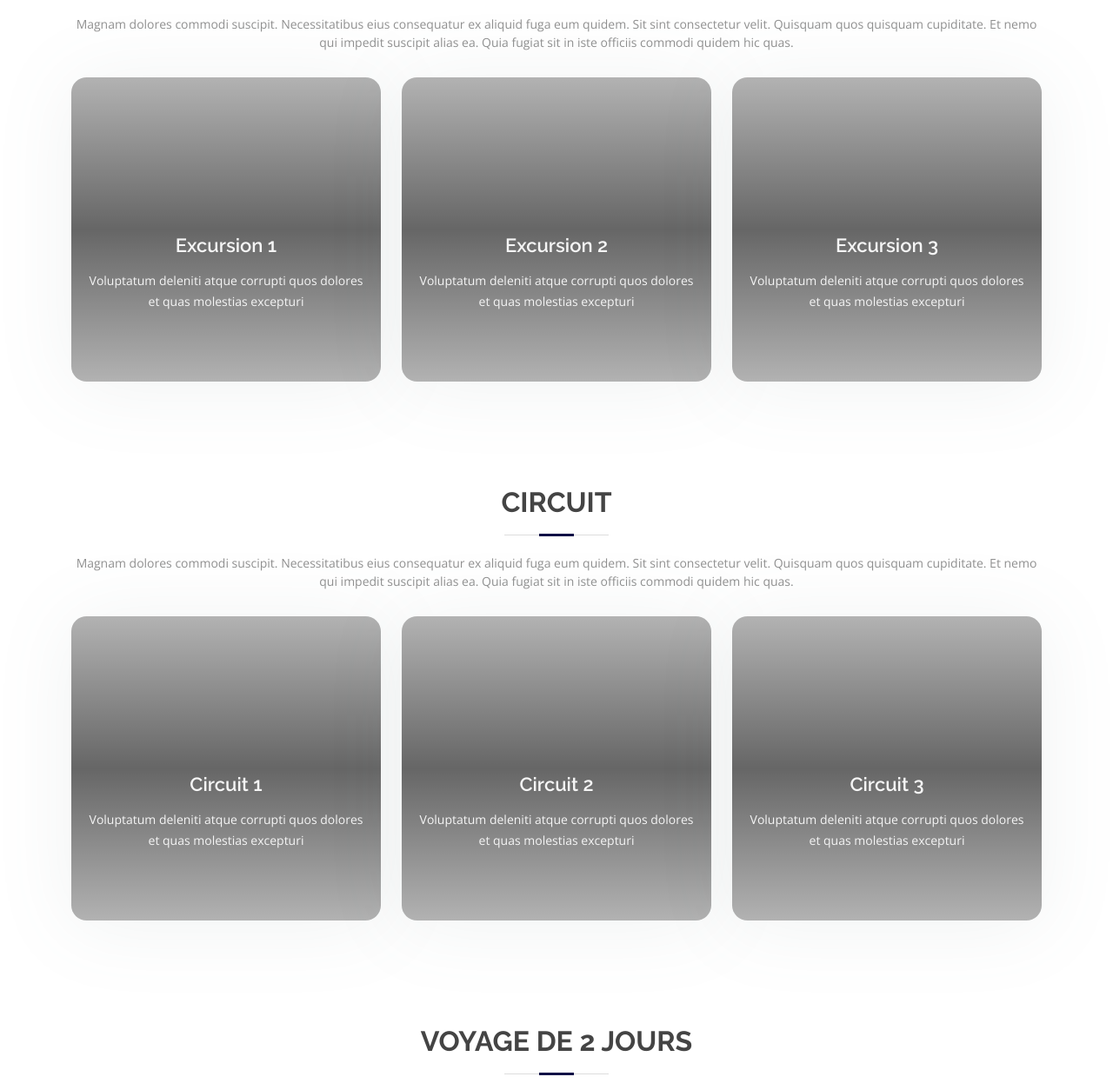
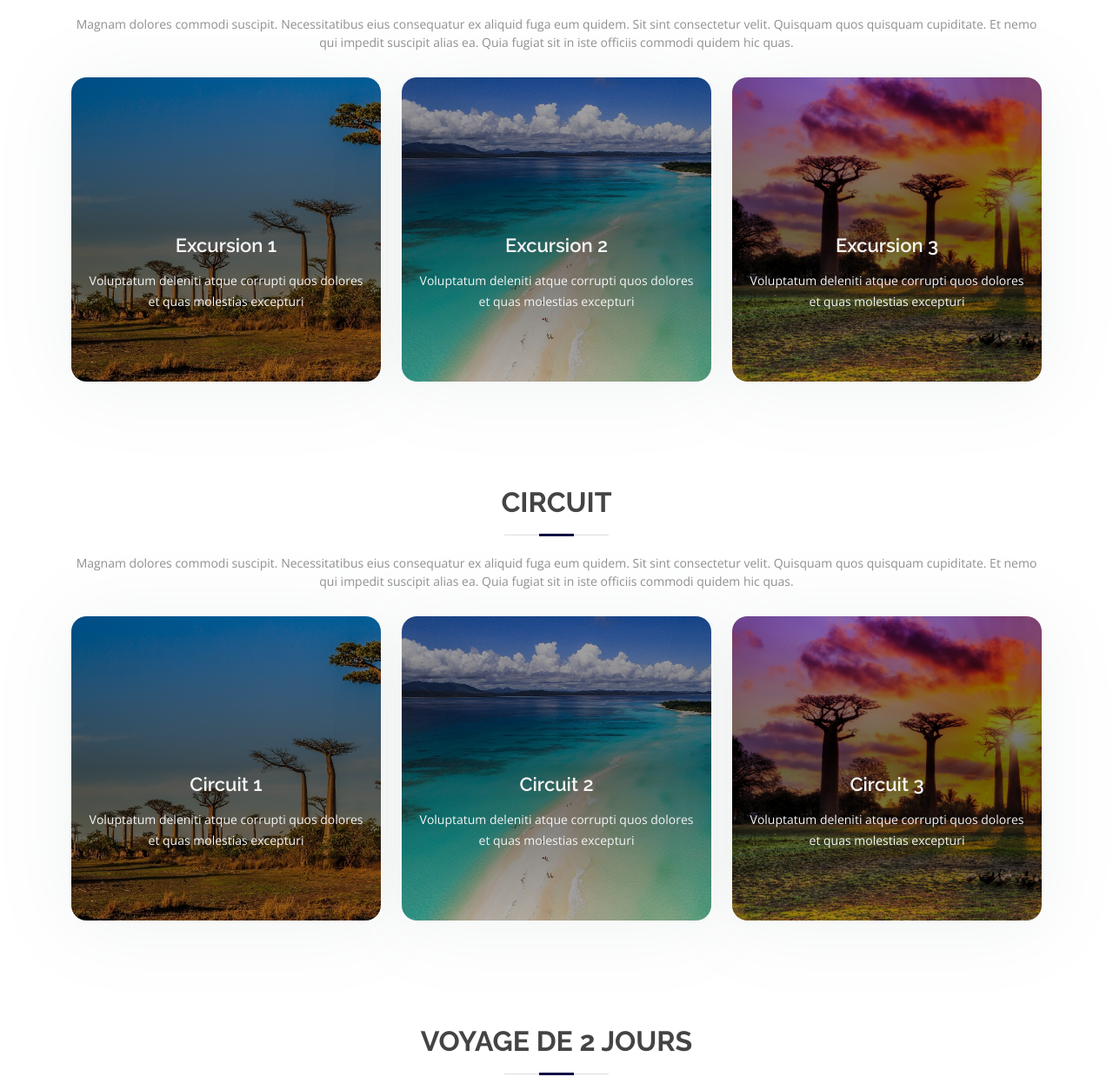
Before and after one commit to gaetan1903/Agence, a plain HTML site: page index.html in a window 1280 px wide. Shown: the part 2293-3547 px from the top of the page at 87% size. Drawn offline with nearby package versions, Linux system fonts and the light colour scheme.

Commit message:
[IMP] change image path

```diff
--- a/index.html
+++ b/index.html
@@ -266,7 +266,7 @@
 
         <div class="row">
           <div class="col-lg-4 col-md-6 d-flex align-items-stretch" data-aos="zoom-in" data-aos-delay="100">
-            <div class="icon-box iconbox-blue" style="background-image:linear-gradient(rgba(0, 0, 0, 0.3),rgba(0, 0, 0, 0.6), rgba(0, 0, 0, 0.3)), url('./image_1.jpg');">
+            <div class="icon-box iconbox-blue" style="background-image:linear-gradient(rgba(0, 0, 0, 0.3),rgba(0, 0, 0, 0.6), rgba(0, 0, 0, 0.3)), url('./assets/img/card-image/image_1.jpg');">
               <div class="icon">
                 <!-- <svg width="200" height="200" viewBox="0 0 600 600" xmlns="http://www.w3.org/2000/svg">
                   <path stroke="none" stroke-width="0" fill="#f5f5f5" d="M300,521.0016835830174C376.1290562159157,517.8887921683347,466.0731472004068,529.7835943286574,510.70327084640275,468.03025145048787C554.3714126377745,407.6079735673963,508.03601936045806,328.9844924480964,491.2728898941984,256.3432110539036C474.5976632858925,184.082847569629,479.9380746630129,96.60480741107993,416.23090153303,58.64404602377083C348.86323505073057,18.502131276798302,261.93793281208167,40.57373210992963,193.5410806939664,78.93577620505333C130.42746243093433,114.334589627462,98.30271207620316,179.96522072025542,76.75703585869454,249.04625023123273C51.97151888228291,328.5150500222984,13.704378332031375,421.85034740162234,66.52175969318436,486.19268352777647C119.04800174914682,550.1803526380478,217.28368757567262,524.383925680826,300,521.0016835830174"></path>
@@ -278,7 +278,7 @@
           </div>
 
           <div class="col-lg-4 col-md-6 d-flex align-items-stretch" data-aos="zoom-in" data-aos-delay="100">
-            <div class="icon-box iconbox-blue" style="background-image:linear-gradient(rgba(0, 0, 0, 0.3),rgba(0, 0, 0, 0.6), rgba(0, 0, 0, 0.3)), url('./image_3.jpg');">
+            <div class="icon-box iconbox-blue" style="background-image:linear-gradient(rgba(0, 0, 0, 0.3),rgba(0, 0, 0, 0.6), rgba(0, 0, 0, 0.3)), url('./assets/img/card-image/image_3.jpg');">
               <div class="icon">
                 <!-- <svg width="200" height="200" viewBox="0 0 600 600" xmlns="http://www.w3.org/2000/svg">
                   <path stroke="none" stroke-width="0" fill="#f5f5f5" d="M300,521.0016835830174C376.1290562159157,517.8887921683347,466.0731472004068,529.7835943286574,510.70327084640275,468.03025145048787C554.3714126377745,407.6079735673963,508.03601936045806,328.9844924480964,491.2728898941984,256.3432110539036C474.5976632858925,184.082847569629,479.9380746630129,96.60480741107993,416.23090153303,58.64404602377083C348.86323505073057,18.502131276798302,261.93793281208167,40.57373210992963,193.5410806939664,78.93577620505333C130.42746243093433,114.334589627462,98.30271207620316,179.96522072025542,76.75703585869454,249.04625023123273C51.97151888228291,328.5150500222984,13.704378332031375,421.85034740162234,66.52175969318436,486.19268352777647C119.04800174914682,550.1803526380478,217.28368757567262,524.383925680826,300,521.0016835830174"></path>
@@ -290,7 +290,7 @@
           </div>
 
           <div class="col-lg-4 col-md-6 d-flex align-items-stretch" data-aos="zoom-in" data-aos-delay="100">
-            <div class="icon-box iconbox-blue" style="background-image:linear-gradient(rgba(0, 0, 0, 0.3),rgba(0, 0, 0, 0.6), rgba(0, 0, 0, 0.3)), url('./image_2.jpg');">
+            <div class="icon-box iconbox-blue" style="background-image:linear-gradient(rgba(0, 0, 0, 0.3),rgba(0, 0, 0, 0.6), rgba(0, 0, 0, 0.3)), url('./assets/img/card-image/image_2.jpg');">
               <div class="icon">
                 <!-- <svg width="200" height="200" viewBox="0 0 600 600" xmlns="http://www.w3.org/2000/svg">
                   <path stroke="none" stroke-width="0" fill="#f5f5f5" d="M300,521.0016835830174C376.1290562159157,517.8887921683347,466.0731472004068,529.7835943286574,510.70327084640275,468.03025145048787C554.3714126377745,407.6079735673963,508.03601936045806,328.9844924480964,491.2728898941984,256.3432110539036C474.5976632858925,184.082847569629,479.9380746630129,96.60480741107993,416.23090153303,58.64404602377083C348.86323505073057,18.502131276798302,261.93793281208167,40.57373210992963,193.5410806939664,78.93577620505333C130.42746243093433,114.334589627462,98.30271207620316,179.96522072025542,76.75703585869454,249.04625023123273C51.97151888228291,328.5150500222984,13.704378332031375,421.85034740162234,66.52175969318436,486.19268352777647C119.04800174914682,550.1803526380478,217.28368757567262,524.383925680826,300,521.0016835830174"></path>
@@ -315,7 +315,7 @@
 
         <div class="row">
           <div class="col-lg-4 col-md-6 d-flex align-items-stretch" data-aos="zoom-in" data-aos-delay="100">
-            <div class="icon-box iconbox-blue" style="background-image:linear-gradient(rgba(0, 0, 0, 0.3),rgba(0, 0, 0, 0.6), rgba(0, 0, 0, 0.3)), url('./image_1.jpg');">
+            <div class="icon-box iconbox-blue" style="background-image:linear-gradient(rgba(0, 0, 0, 0.3),rgba(0, 0, 0, 0.6), rgba(0, 0, 0, 0.3)), url('./assets/img/card-image/image_1.jpg');">
               <div class="icon">
                 <!-- <svg width="200" height="200" viewBox="0 0 600 600" xmlns="http://www.w3.org/2000/svg">
                   <path stroke="none" stroke-width="0" fill="#f5f5f5" d="M300,521.0016835830174C376.1290562159157,517.8887921683347,466.0731472004068,529.7835943286574,510.70327084640275,468.03025145048787C554.3714126377745,407.6079735673963,508.03601936045806,328.9844924480964,491.2728898941984,256.3432110539036C474.5976632858925,184.082847569629,479.9380746630129,96.60480741107993,416.23090153303,58.64404602377083C348.86323505073057,18.502131276798302,261.93793281208167,40.57373210992963,193.5410806939664,78.93577620505333C130.42746243093433,114.334589627462,98.30271207620316,179.96522072025542,76.75703585869454,249.04625023123273C51.97151888228291,328.5150500222984,13.704378332031375,421.85034740162234,66.52175969318436,486.19268352777647C119.04800174914682,550.1803526380478,217.28368757567262,524.383925680826,300,521.0016835830174"></path>
@@ -327,7 +327,7 @@
           </div>
 
           <div class="col-lg-4 col-md-6 d-flex align-items-stretch" data-aos="zoom-in" data-aos-delay="100">
-            <div class="icon-box iconbox-blue" style="background-image:linear-gradient(rgba(0, 0, 0, 0.3),rgba(0, 0, 0, 0.6), rgba(0, 0, 0, 0.3)), url('./image_3.jpg');">
+            <div class="icon-box iconbox-blue" style="background-image:linear-gradient(rgba(0, 0, 0, 0.3),rgba(0, 0, 0, 0.6), rgba(0, 0, 0, 0.3)), url('./assets/img/card-image/image_3.jpg');">
               <div class="icon">
                 <!-- <svg width="200" height="200" viewBox="0 0 600 600" xmlns="http://www.w3.org/2000/svg">
                   <path stroke="none" stroke-width="0" fill="#f5f5f5" d="M300,521.0016835830174C376.1290562159157,517.8887921683347,466.0731472004068,529.7835943286574,510.70327084640275,468.03025145048787C554.3714126377745,407.6079735673963,508.03601936045806,328.9844924480964,491.2728898941984,256.3432110539036C474.5976632858925,184.082847569629,479.9380746630129,96.60480741107993,416.23090153303,58.64404602377083C348.86323505073057,18.502131276798302,261.93793281208167,40.57373210992963,193.5410806939664,78.93577620505333C130.42746243093433,114.334589627462,98.30271207620316,179.96522072025542,76.75703585869454,249.04625023123273C51.97151888228291,328.5150500222984,13.704378332031375,421.85034740162234,66.52175969318436,486.19268352777647C119.04800174914682,550.1803526380478,217.28368757567262,524.383925680826,300,521.0016835830174"></path>
@@ -339,7 +339,7 @@
           </div>
 
           <div class="col-lg-4 col-md-6 d-flex align-items-stretch" data-aos="zoom-in" data-aos-delay="100">
-            <div class="icon-box iconbox-blue" style="background-image:linear-gradient(rgba(0, 0, 0, 0.3),rgba(0, 0, 0, 0.6), rgba(0, 0, 0, 0.3)), url('./image_2.jpg');">
+            <div class="icon-box iconbox-blue" style="background-image:linear-gradient(rgba(0, 0, 0, 0.3),rgba(0, 0, 0, 0.6), rgba(0, 0, 0, 0.3)), url('./assets/img/card-image/image_2.jpg');">
               <div class="icon">
                 <!-- <svg width="200" height="200" viewBox="0 0 600 600" xmlns="http://www.w3.org/2000/svg">
                   <path stroke="none" stroke-width="0" fill="#f5f5f5" d="M300,521.0016835830174C376.1290562159157,517.8887921683347,466.0731472004068,529.7835943286574,510.70327084640275,468.03025145048787C554.3714126377745,407.6079735673963,508.03601936045806,328.9844924480964,491.2728898941984,256.3432110539036C474.5976632858925,184.082847569629,479.9380746630129,96.60480741107993,416.23090153303,58.64404602377083C348.86323505073057,18.502131276798302,261.93793281208167,40.57373210992963,193.5410806939664,78.93577620505333C130.42746243093433,114.334589627462,98.30271207620316,179.96522072025542,76.75703585869454,249.04625023123273C51.97151888228291,328.5150500222984,13.704378332031375,421.85034740162234,66.52175969318436,486.19268352777647C119.04800174914682,550.1803526380478,217.28368757567262,524.383925680826,300,521.0016835830174"></path>
@@ -366,7 +366,7 @@
 
         <div class="row">
           <div class="col-lg-4 col-md-6 d-flex align-items-stretch" data-aos="zoom-in" data-aos-delay="100">
-            <div class="icon-box iconbox-blue" style="background-image:linear-gradient(rgba(0, 0, 0, 0.3),rgba(0, 0, 0, 0.6), rgba(0, 0, 0, 0.3)), url('./image_1.jpg');">
+            <div class="icon-box iconbox-blue" style="background-image:linear-gradient(rgba(0, 0, 0, 0.3),rgba(0, 0, 0, 0.6), rgba(0, 0, 0, 0.3)), url('./assets/img/card-image/image_1.jpg');">
               <div class="icon">
                 <!-- <svg width="200" height="200" viewBox="0 0 600 600" xmlns="http://www.w3.org/2000/svg">
                   <path stroke="none" stroke-width="0" fill="#f5f5f5" d="M300,521.0016835830174C376.1290562159157,517.8887921683347,466.0731472004068,529.7835943286574,510.70327084640275,468.03025145048787C554.3714126377745,407.6079735673963,508.03601936045806,328.9844924480964,491.2728898941984,256.3432110539036C474.5976632858925,184.082847569629,479.9380746630129,96.60480741107993,416.23090153303,58.64404602377083C348.86323505073057,18.502131276798302,261.93793281208167,40.57373210992963,193.5410806939664,78.93577620505333C130.42746243093433,114.334589627462,98.30271207620316,179.96522072025542,76.75703585869454,249.04625023123273C51.97151888228291,328.5150500222984,13.704378332031375,421.85034740162234,66.52175969318436,486.19268352777647C119.04800174914682,550.1803526380478,217.28368757567262,524.383925680826,300,521.0016835830174"></path>
@@ -378,7 +378,7 @@
           </div>
 
           <div class="col-lg-4 col-md-6 d-flex align-items-stretch" data-aos="zoom-in" data-aos-delay="100">
-            <div class="icon-box iconbox-blue" style="background-image:linear-gradient(rgba(0, 0, 0, 0.3),rgba(0, 0, 0, 0.6), rgba(0, 0, 0, 0.3)), url('./image_3.jpg');">
+            <div class="icon-box iconbox-blue" style="background-image:linear-gradient(rgba(0, 0, 0, 0.3),rgba(0, 0, 0, 0.6), rgba(0, 0, 0, 0.3)), url('./assets/img/card-image/image_3.jpg');">
               <div class="icon">
                 <!-- <svg width="200" height="200" viewBox="0 0 600 600" xmlns="http://www.w3.org/2000/svg">
                   <path stroke="none" stroke-width="0" fill="#f5f5f5" d="M300,521.0016835830174C376.1290562159157,517.8887921683347,466.0731472004068,529.7835943286574,510.70327084640275,468.03025145048787C554.3714126377745,407.6079735673963,508.03601936045806,328.9844924480964,491.2728898941984,256.3432110539036C474.5976632858925,184.082847569629,479.9380746630129,96.60480741107993,416.23090153303,58.64404602377083C348.86323505073057,18.502131276798302,261.93793281208167,40.57373210992963,193.5410806939664,78.93577620505333C130.42746243093433,114.334589627462,98.30271207620316,179.96522072025542,76.75703585869454,249.04625023123273C51.97151888228291,328.5150500222984,13.704378332031375,421.85034740162234,66.52175969318436,486.19268352777647C119.04800174914682,550.1803526380478,217.28368757567262,524.383925680826,300,521.0016835830174"></path>
@@ -390,7 +390,7 @@
           </div>
 
           <div class="col-lg-4 col-md-6 d-flex align-items-stretch" data-aos="zoom-in" data-aos-delay="100">
-            <div class="icon-box iconbox-blue" style="background-image:linear-gradient(rgba(0, 0, 0, 0.3),rgba(0, 0, 0, 0.6), rgba(0, 0, 0, 0.3)), url('./image_2.jpg');">
+            <div class="icon-box iconbox-blue" style="background-image:linear-gradient(rgba(0, 0, 0, 0.3),rgba(0, 0, 0, 0.6), rgba(0, 0, 0, 0.3)), url('./assets/img/card-image/image_2.jpg');">
               <div class="icon">
                 <!-- <svg width="200" height="200" viewBox="0 0 600 600" xmlns="http://www.w3.org/2000/svg">
                   <path stroke="none" stroke-width="0" fill="#f5f5f5" d="M300,521.0016835830174C376.1290562159157,517.8887921683347,466.0731472004068,529.7835943286574,510.70327084640275,468.03025145048787C554.3714126377745,407.6079735673963,508.03601936045806,328.9844924480964,491.2728898941984,256.3432110539036C474.5976632858925,184.082847569629,479.9380746630129,96.60480741107993,416.23090153303,58.64404602377083C348.86323505073057,18.502131276798302,261.93793281208167,40.57373210992963,193.5410806939664,78.93577620505333C130.42746243093433,114.334589627462,98.30271207620316,179.96522072025542,76.75703585869454,249.04625023123273C51.97151888228291,328.5150500222984,13.704378332031375,421.85034740162234,66.52175969318436,486.19268352777647C119.04800174914682,550.1803526380478,217.28368757567262,524.383925680826,300,521.0016835830174"></path>
```
Also changed, not shown: assets/img/card-image/image_1.jpg (added), assets/img/card-image/image_2.jpg (added), assets/img/card-image/image_3.jpg (added).
